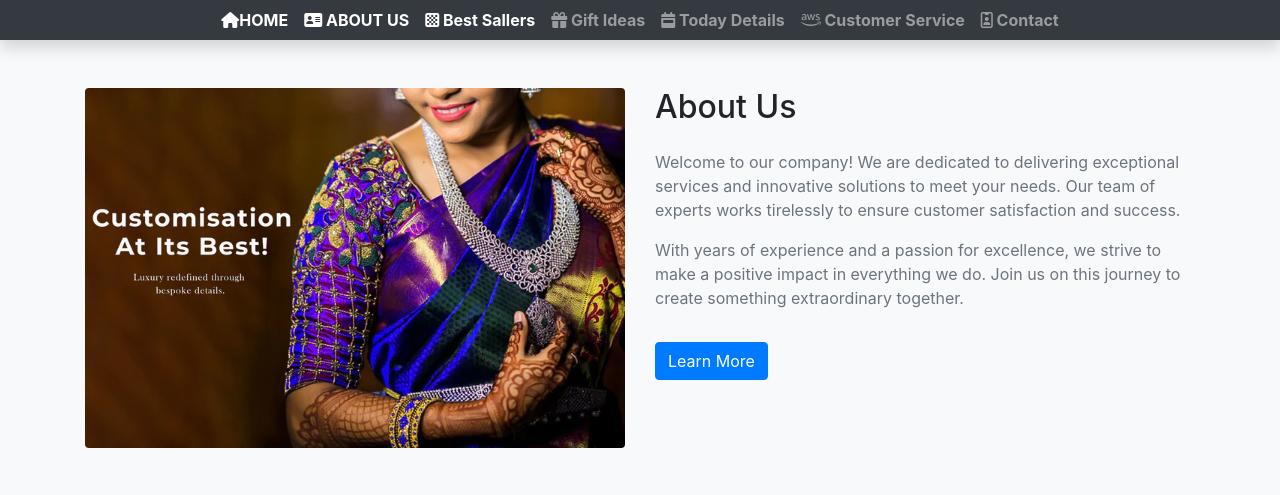
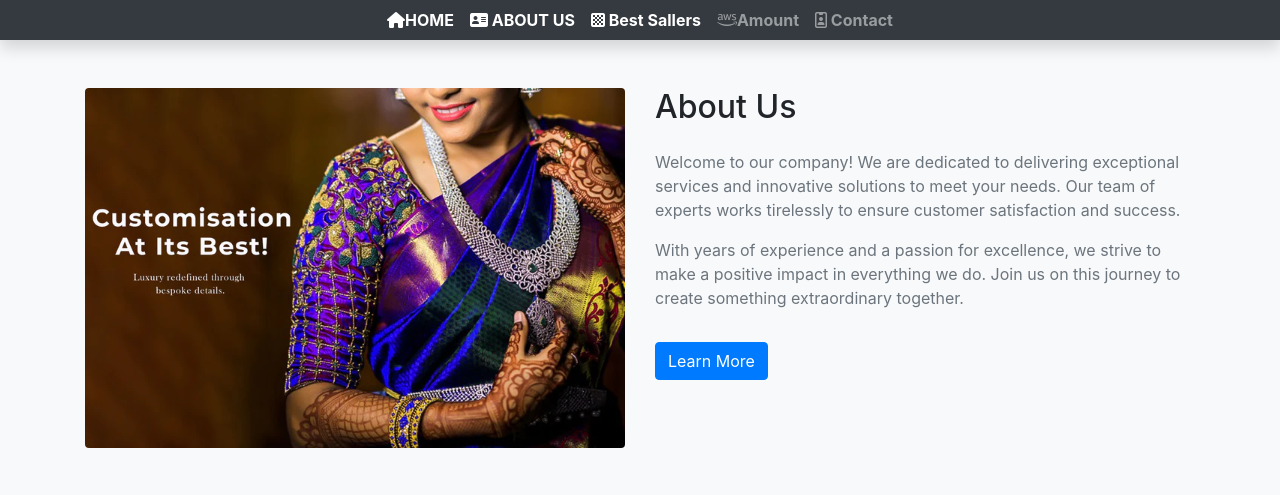
Before and after one commit to arnabg31/pro1, a PHP site: page /about.php in a window 1280 px wide. Shown: the top 495 px of the page. Run offline with PHP 8.4, Linux system fonts and the light colour scheme; some libraries are stand-ins or nearby versions.

Commit message:
pro1 mod

```diff
--- a/about.php
+++ b/about.php
@@ -35,11 +35,9 @@
                 <div class="navbar-nav font-weight-bold mx-auto py-0 text-left">
                     <a href="index.php"  class="nav-item nav-link active"><i class="fa-solid fa-house"></i>HOME </a>
                     <a href="about.php"  class="nav-item nav-link active"><i class="fa-solid fa-address-card"></i> ABOUT US </a>
-                    <a href="best sallers.php" class="nav-item nav-link active"><i class="fa-solid fa-chess-board"></i> Best Sallers </a>
-                    <a href="gift ideas.php"  class="nav-item nav-link"><i class="fa-solid fa-gift"></i> Gift Ideas </a>
-                    <a href="today details.php"  class="nav-item nav-link"><i class="fa-solid fa-calendar-week"></i> Today Details</a>
-                    <a href="customer service.php"  class="nav-item nav-link"> <i class="fa-brands fa-aws"></i>  Customer Service </a>
-                    <a href="contact.php"  class="nav-item nav-link"><i class="fa-regular fa-id-badge"></i> Contact </a>
+                    <a href="best sallers" class="nav-item nav-link active"><i class="fa-solid fa-chess-board"></i> Best Sallers </a>
+                    <a href="amount"  class="nav-item nav-link"> <i class="fa-brands fa-aws"></i>Amount </a>
+                    <a href="contact"  class="nav-item nav-link"><i class="fa-regular fa-id-badge"></i> Contact </a>
                 </div>
             </div>
             </nav>
@@ -100,7 +98,7 @@ Our team at MarisGold Unisex Boutique is dedicated to providing a personalized s
 
   <script src="https://code.jquery.com/jquery-3.5.1.slim.min.js"></script>
   <script src="https://cdn.jsdelivr.net/npm/@popperjs/core@2.4.4/dist/umd/popper.min.js"></script>
-  <script src="https://maxcdn.bootstrapcdn.com/bootstrap/4.5.2/js/bootstrap.min.js"></script>-->
+  <script src="https://maxcdn.bootstrapcdn.com/bootstrap/4.5.2/js/bootstrap.min.js"></script>
 
  <!-- <section class="py-5">
 	<div class="container">
--- a/contact.php
+++ b/contact.php
@@ -38,10 +38,8 @@
                 <div class="navbar-nav font-weight-bold mx-auto py-0 text-left">
                     <a href="index.php"  class="nav-item nav-link active"><i class="fa-solid fa-house"></i>HOME </a>
                     <a href="about.php"  class="nav-item nav-link active"><i class="fa-solid fa-address-card"></i> ABOUT US </a>
-                    <a href="best sallers.php" class="nav-item nav-link"><i class="fa-solid fa-chess-board"></i> Best Sallers </a>
-                    <a href="gift ideas.php"  class="nav-item nav-link"><i class="fa-solid fa-gift"></i> Gift Ideas </a>
-                    <a href="today details.php"  class="nav-item nav-link"><i class="fa-solid fa-calendar-week"></i> Today Details</a>
-                    <a href="customer service.php"  class="nav-item nav-link"> <i class="fa-brands fa-aws"></i>  Customer Service </a>
+                    <a href="best_sellers" class="nav-item nav-link active"><i class="fa-solid fa-chess-board"></i> Best Sellers </a>
+                    <a href="amount.php"  class="nav-item nav-link"> <i class="fa-brands fa-aws"></i>Amount </a>
                     <a href="contact.php"  class="nav-item nav-link active"><i class="fa-regular fa-id-badge"></i> Contact </a>
                 </div>
             </div>
```
